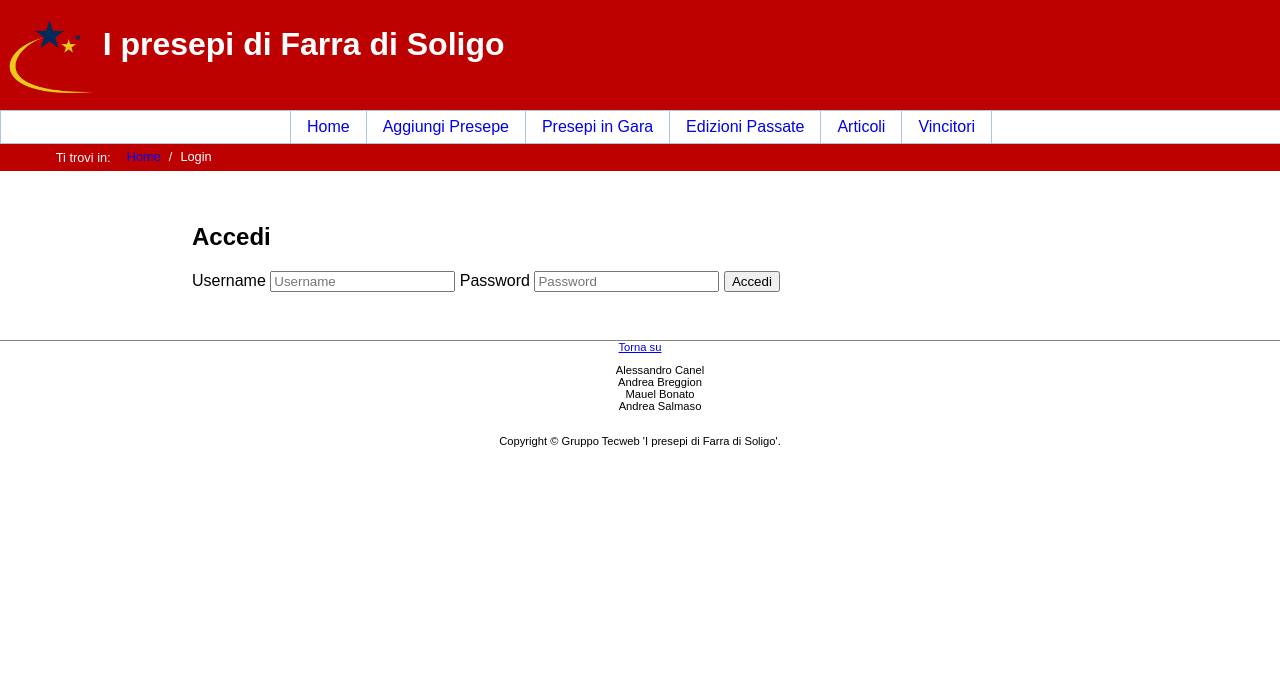
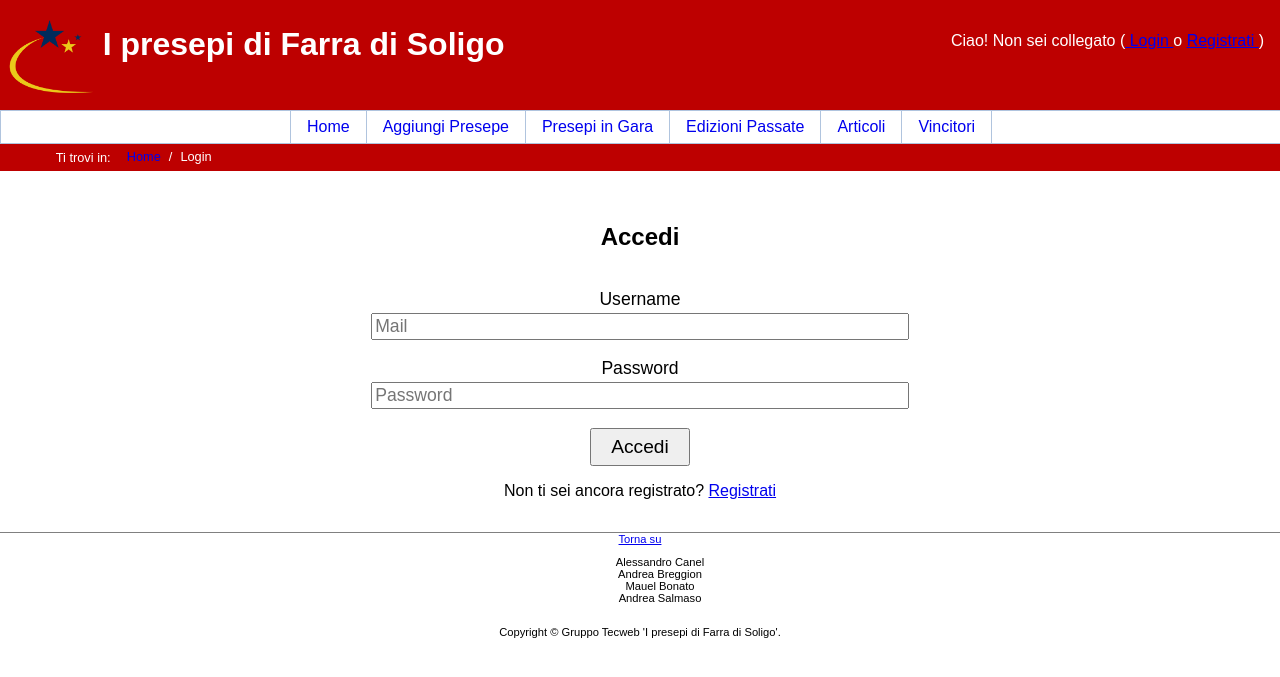
Before and after one commit to AndreaBreggion/Progetto_TecWeb, a PHP site: page /php/login.php in a window 1280 px wide. Shown: the top 677 px of the page. Run offline with PHP 8.4, Linux system fonts and the light colour scheme.

Commit message:
finito login close #4

```diff
--- a/index.php
+++ b/index.php
@@ -1,4 +1,5 @@
 <?php
+  session_start();
   require_once("php/templateBuilder.php");
   require_once('php/scripts/checkUserConnected.php');
 
--- a/php/aggiungiPresepe.php
+++ b/php/aggiungiPresepe.php
@@ -1,4 +1,5 @@
 <?php
+  session_start();
   require_once("../php/templateBuilder.php");
 
   // il parametro in input deve avere lo stesso nome del file che contiene tutto il codice html
--- a/php/content/login.html
+++ b/php/content/login.html
@@ -11,11 +11,12 @@
 <headerPH></headerPH>
 <placeholderBreadcrumbsPH></placeholderBreadcrumbsPH>
 <main id="content">
+    <div class="loginWrapper">
         <h2 class="sectionTitle"> Accedi </h2>
         <div class="formContainer">
-        <form id="formLogin" action="login" method="POST">
+            <form id="formLogin" action="<rootDIR></rootDIR>/php/login.php" method="POST">
                     <label for="username" class="formLabel" lang="en">Username</label>
-                <input type="text" id="username" class="formInput" name="username" placeholder="Username" required />
+                    <input type="text" id="username" class="formInput" name="mail" placeholder="Mail" required />
 
                     <label for="password" class="formLabel" lang="en">Password</label>
                     <input type="password" id="password" class="formInput" name="password" placeholder="Password" required />
@@ -23,6 +24,9 @@
                     <button class="formButton" name="submit">Accedi</button>
             </form>
         </div>
+        <loginMsgPlaceholder></loginMsgPlaceholder>
+        <span class="registerHint"> Non ti sei ancora registrato? <a href="<rootDIR></rootDIR>/php/register.php"> Registrati </a></span>
+    </div>
 </main>
 <footerPH></footerPH>
 </body>
--- a/php/login.php
+++ b/php/login.php
@@ -1,17 +1,50 @@
 <?php
+  session_start();
   require_once("../php/templateBuilder.php");
+  require_once('scripts/connection.php');
+  require_once('scripts/statementQuery.php');
+  require_once('scripts/checkUserConnected.php');
 
   // il parametro in input deve avere lo stesso nome del file che contiene tutto il codice html
   $builder = new TemplateBuilder("login", "..");
 
   $builder->setHead(file_get_contents(__DIR__."/content/common/_head.html"));
 
-  $builder->setHeader(file_get_contents(__DIR__."/content/common/_header.html"));
+  $builder->setHeader(file_get_contents(__DIR__."/content/common/_header.html"), checkUserConnection());
   $builder->setFooter(file_get_contents(__DIR__."/content/common/_footer.html"));
   $builder->setBreadcrumb(file_get_contents(__DIR__."/content/common/_breadcrumbs.html"), array(
     '<li><a href="../index.php" lang="en">Home</a></li>',
     '<li class="current" aria-current="page"><span class="currentCrumb" lang="en">Login</span></li>'
   ));
 
-  echo($builder->build());
+  $page = $builder->build();
+  $connection = connect();
+  $replacement = '';
+  if(isset($_POST['submit'])) {
+    $result = '';
+    $query = 'SELECT * FROM user WHERE mail = ?';
+    $stmt = mysqli_stmt_init($connection);
+    $data = statementQuery($connection, $_POST['mail'], $query);
+    if($data) {
+      $passwordCheck = password_verify($_POST['password'], $data['password']);
+      if(!$passwordCheck){
+        $result = false;
+      } else {
+        session_start();
+        $_SESSION["uId"] = $data["id"];
+        $_SESSION["uName"] = $data["username"];
+        $result = true;
+      }
+    } else {
+      $result = false;
+    }
+    if($result) {
+      $page = str_replace('<span class="registerHint"> Non ti sei ancora registrato? <a href="../php/register.php"> Registrati </a></span>', '', $page);
+      $replacement = '<span> Login avvenuto correttamente! benvenuto ' .$_SESSION["uName"] .'!</span>';
+    } else {
+      $replacement = '<span> Login non corretto </span>';
+    }
+  }
+  $page = str_replace(' <loginMsgPlaceholder></loginMsgPlaceholder>', $replacement, $page);
+  echo($page);
 ?>
--- a/php/scripts/checkUserConnected.php
+++ b/php/scripts/checkUserConnected.php
@@ -1,8 +1,9 @@
 <?php
   function checkUserConnection() {
-    if(isset($_SESSION['uId'])) {
-      return('<span class="logHint"><a href="logout" role="button">Ciao ' . $_SESSION["usname"] . '! Effettua il logout</a></span>');
+    if(isset($_SESSION["uName"])) {
+      return('<span class="logHint"><a href="logout" role="button">Ciao ' . $_SESSION["uName"] . '! Effettua il logout</a></span>');
+    } else {
+      return ('<span class="logHint"> Ciao! Non sei collegato (<a href="<rootDIR></rootDIR>/php/login.php" lang="en"> Login </a> o <a href="<rootDIR></rootDIR>/php/registrati.php"> Registrati </a>)</span>');
     }
-    return('<span class="logHint"> Ciao! Non sei collegato (<a href="<rootDIR></rootDIR>/php/login.php" lang="en"> Login </a> o <a href="<rootDIR></rootDIR>/php/registrati.php"> Registrati </a>)</span>');
   }
 ?>
--- a/php/scripts/connection.php
+++ b/php/scripts/connection.php
@@ -2,11 +2,10 @@
 
 function connect() {
 
-  $info = file('../database/db.txt');
-  $serverName = $info[0];
-  $username = $info[1];
-  $password = $info[2];
-  $db = $info[3];
+  $serverName = 'localhost:3306';
+  $username = 'root';
+  $password = '';
+  $db = 'tecweb';
 
   $connection = mysqli_connect($serverName, $username, $password, $db);
   if (!$connection) {
--- /dev/null
+++ b/php/scripts/statementQuery.php
@@ -0,0 +1,17 @@
+<?php
+  function statementQuery($connection, $where, $query) {
+    $stmt = mysqli_stmt_init($connection);
+    if( !mysqli_stmt_prepare($stmt, $query) ) {
+      exit;
+    }
+    mysqli_stmt_bind_param($stmt, 's', $where);
+    mysqli_stmt_execute($stmt);
+    $result = mysqli_stmt_get_result($stmt);
+    if($row = mysqli_fetch_assoc($result)){
+      return $row;
+    } else {
+      return false;
+    }
+    mysqli_stmt_close($stmt);
+  }
+?>
--- a/sources/style/style_lavoro.css
+++ b/sources/style/style_lavoro.css
@@ -170,3 +170,41 @@ footer {
 #footerContatti {
     list-style: none;
 }
+
+/* login Form */
+.loginWrapper {
+    text-align: center;
+}
+
+.loginWrapper span {
+    display:block;
+}
+.formContainer {
+    display: flex;
+    justify-content: space-around;
+}
+
+form {
+    width: 60%;
+}
+
+form label,
+input,
+textarea,
+select {
+    display: block;
+    width: 100%;
+    font-size: 1.1em;
+    box-sizing: border-box;
+}
+
+form label {
+    margin-top: 1em;
+    margin-bottom: 0.2em;
+}
+
+form button {
+    font-size: 1.2em;
+    padding: 0.3em 1em;
+    margin-top: 1em;
+}
```
Lines whose indentation alone changed are shown as unchanged.
